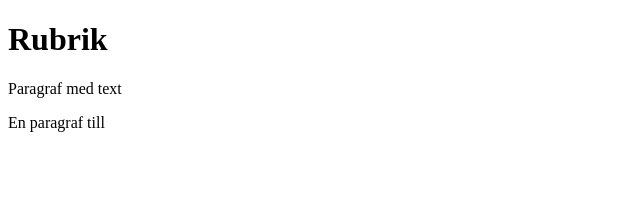
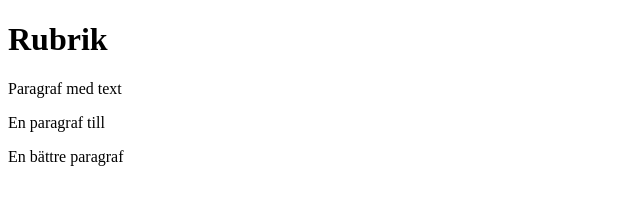
Before and after one commit to svedah/hello-world-github, a plain HTML site: page index.html in a window 1280 px wide. Shown: the whole page, without its empty margins (0-640 px from the left). Drawn offline with Linux system fonts and the light colour scheme.

Commit message:
Den bättre paragrafen

```diff
--- a/index.html
+++ b/index.html
@@ -10,5 +10,6 @@
     <h1>Rubrik</h1>
     <p>Paragraf med text</p>
     <p>En paragraf till</p>
+    <p>En bättre paragraf</p>
 </body>
 </html>
```
